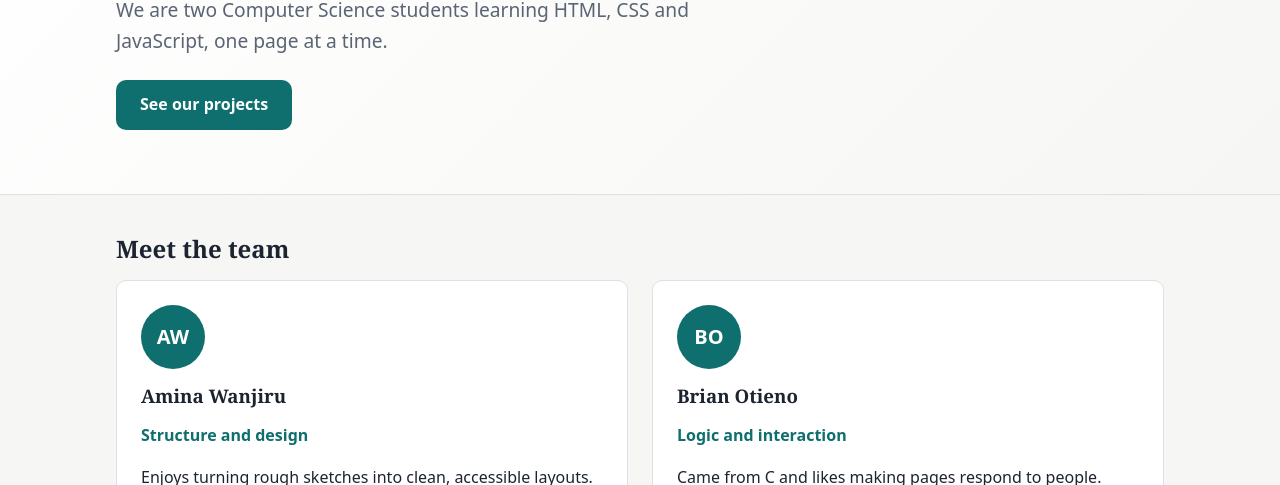
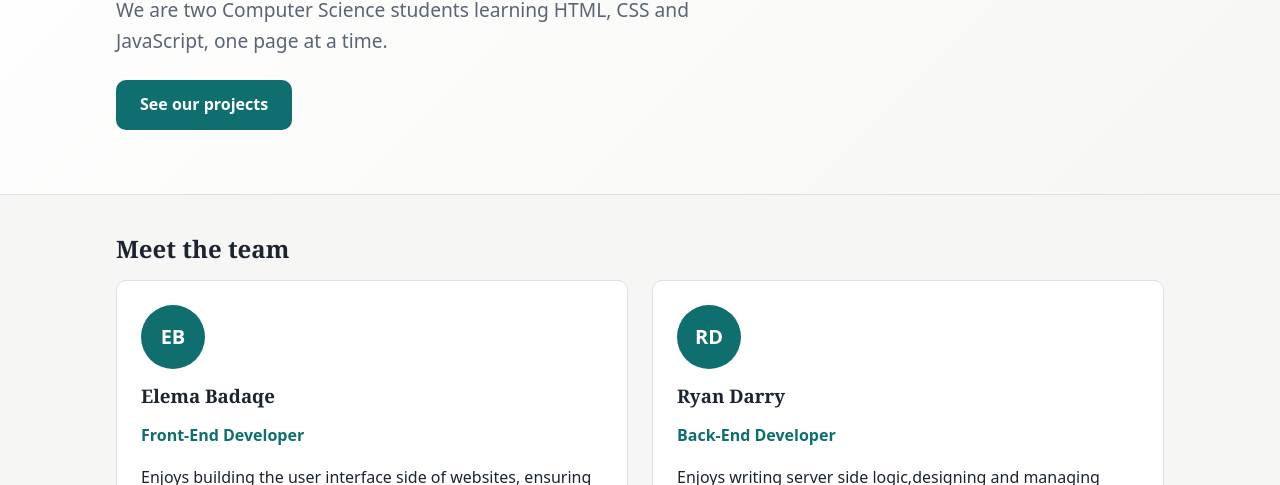
Before and after one commit to elemabadaqe-tech/team-website, a plain HTML site: page index.html in a window 1280 px wide. Shown: the part 315-800 px from the top of the page. Drawn offline with Linux system fonts and the light colour scheme.

```diff
--- a/index.html
+++ b/index.html
@@ -40,16 +40,16 @@
       <h2 id="team-heading">Meet the team</h2>
       <div class="team-grid">
         <article class="card">
-          <div class="avatar" aria-hidden="true">AW</div>
-          <h3>Amina Wanjiru</h3>
-          <p class="role">Structure and design</p>
-          <p>Enjoys turning rough sketches into clean, accessible layouts.</p>
+          <div class="avatar" aria-hidden="true">EB</div>
+          <h3>Elema Badaqe</h3>
+          <p class="role">Front-End Developer</p>
+          <p>Enjoys building the user interface side of websites, ensuring responsiveness.</p>
         </article>
         <article class="card">
-          <div class="avatar" aria-hidden="true">BO</div>
-          <h3>Brian Otieno</h3>
-          <p class="role">Logic and interaction</p>
-          <p>Came from C and likes making pages respond to people.</p>
+          <div class="avatar" aria-hidden="true">RD</div>
+          <h3>Ryan Darry</h3>
+          <p class="role">Back-End Developer</p>
+          <p>Enjoys writing server side logic,designing and managing databases</p>
         </article>
       </div>
     </section>
--- a/js/script.js
+++ b/js/script.js
@@ -52,10 +52,12 @@ const projects = [
   { title: 'Tip calculator', category: 'js', description: 'Reads two inputs and updates the total as you type.' },
   { title: 'Accessible contact form', category: 'html', description: 'Labelled fields, helpful errors and keyboard-friendly controls.' },
   { title: 'Dark mode toggle', category: 'js', description: 'Switches the colour theme and remembers the choice.' },
-  { title: 'Flexbox navigation bar', category: 'css', description: 'A header that collapses into a menu button on small screens.' }
+  { title: 'Flexbox navigation bar', category: 'css', description: 'A header that collapses into a menu button on small screens.' },
+  { title: 'Library landing page', category: 'lib', description: 'A single semantic HTML page with headings, lists and links.' },
+  { title: 'Adminstration page', category: 'lib', description: 'A single semantic HTML page showing administrators roles.' },
 ];
 
-const categoryNames = { html: 'HTML', css: 'CSS', js: 'JavaScript' };
+const categoryNames = { html: 'HTML', css: 'CSS', js: 'JavaScript', lib: 'Library',};
 
 const projectList = document.querySelector('#project-list');
 const projectCount = document.querySelector('#project-count');
```
Also changed, not shown: projects.html (+1 -0 lines).
